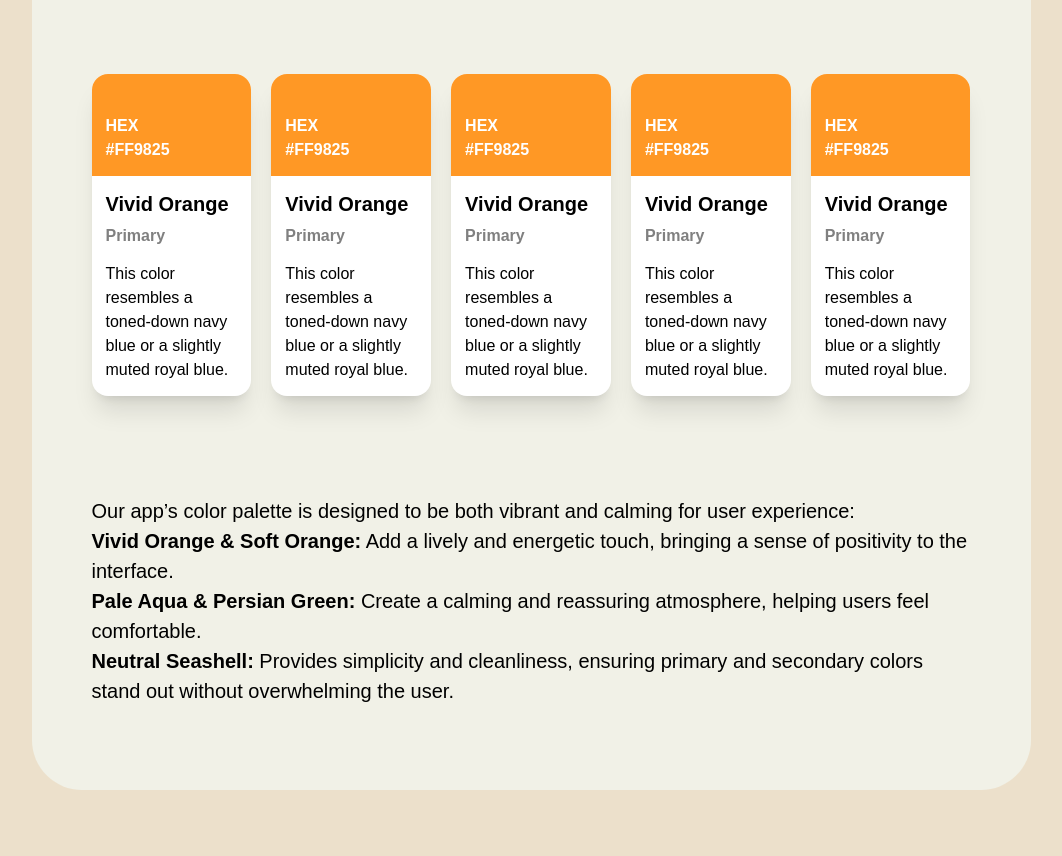
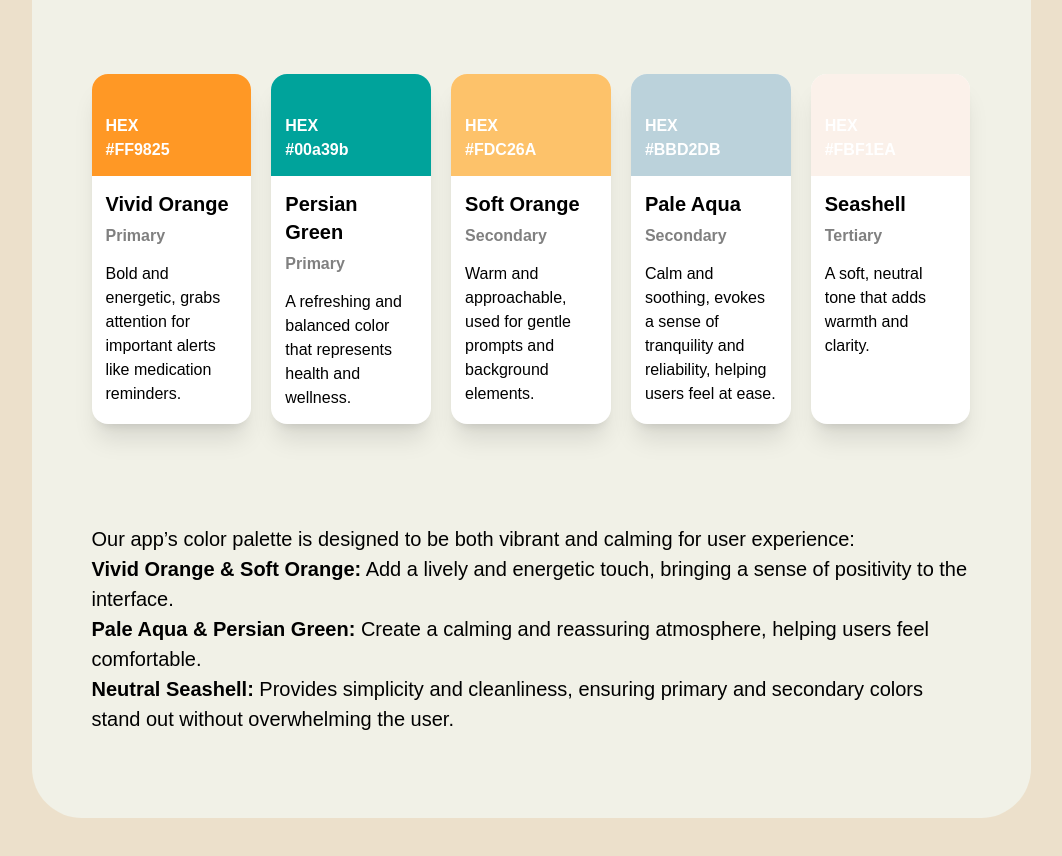
Before and after one commit to yeonggtaek/finalportfolio, a Next.js app: page /project/remedify in a window 1280 px wide. Shown: the part 6860-7716 px from the top of the page, without its empty margins (109-1171 px from the left). Built offline with nearby package versions, Linux system fonts and the light colour scheme.

Commit message:
hex code

```diff
--- a/src/components/Colours.jsx
+++ b/src/components/Colours.jsx
@@ -8,35 +8,35 @@ export const Colours = () => {
       colorCode: "#FF9825",
       variant: "Primary",
       description:
-        "This color resembles a toned-down navy blue or a slightly muted royal blue.",
+        "Bold and energetic, grabs attention for important alerts like medication reminders.",
     },
     {
-      title: "Vivid Orange",
-      colorCode: "#FF9825",
+      title: "Persian Green",
+      colorCode: "#00a39b",
       variant: "Primary",
       description:
-        "This color resembles a toned-down navy blue or a slightly muted royal blue.",
+        "A refreshing and balanced color that represents health and wellness.",
     },
     {
-      title: "Vivid Orange",
-      colorCode: "#FF9825",
-      variant: "Primary",
+      title: "Soft Orange",
+      colorCode: "#FDC26A",
+      variant: "Secondary",
       description:
-        "This color resembles a toned-down navy blue or a slightly muted royal blue.",
+        "Warm and approachable, used for gentle prompts and background elements.",
     },
     {
-      title: "Vivid Orange",
-      colorCode: "#FF9825",
-      variant: "Primary",
+      title: "Pale Aqua",
+      colorCode: "#BBD2DB",
+      variant: "Secondary",
       description:
-        "This color resembles a toned-down navy blue or a slightly muted royal blue.",
+        "Calm and soothing, evokes a sense of tranquility and reliability, helping users feel at ease.",
     },
     {
-      title: "Vivid Orange",
-      colorCode: "#FF9825",
-      variant: "Primary",
+      title: "Seashell",
+      colorCode: "#FBF1EA",
+      variant: "Tertiary",
       description:
-        "This color resembles a toned-down navy blue or a slightly muted royal blue.",
+        "A soft, neutral tone that adds warmth and clarity.",
     },
   ];
   return (
```
